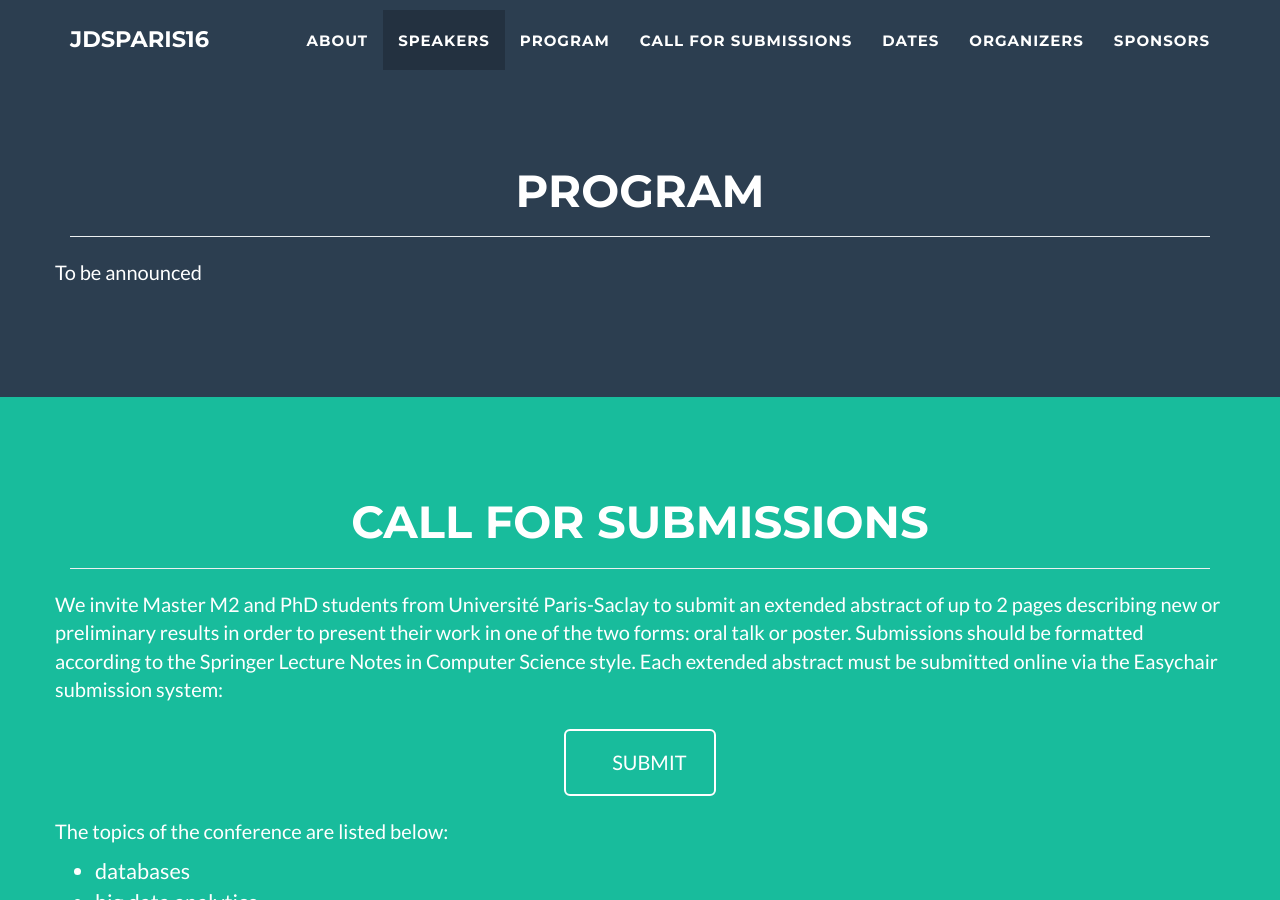
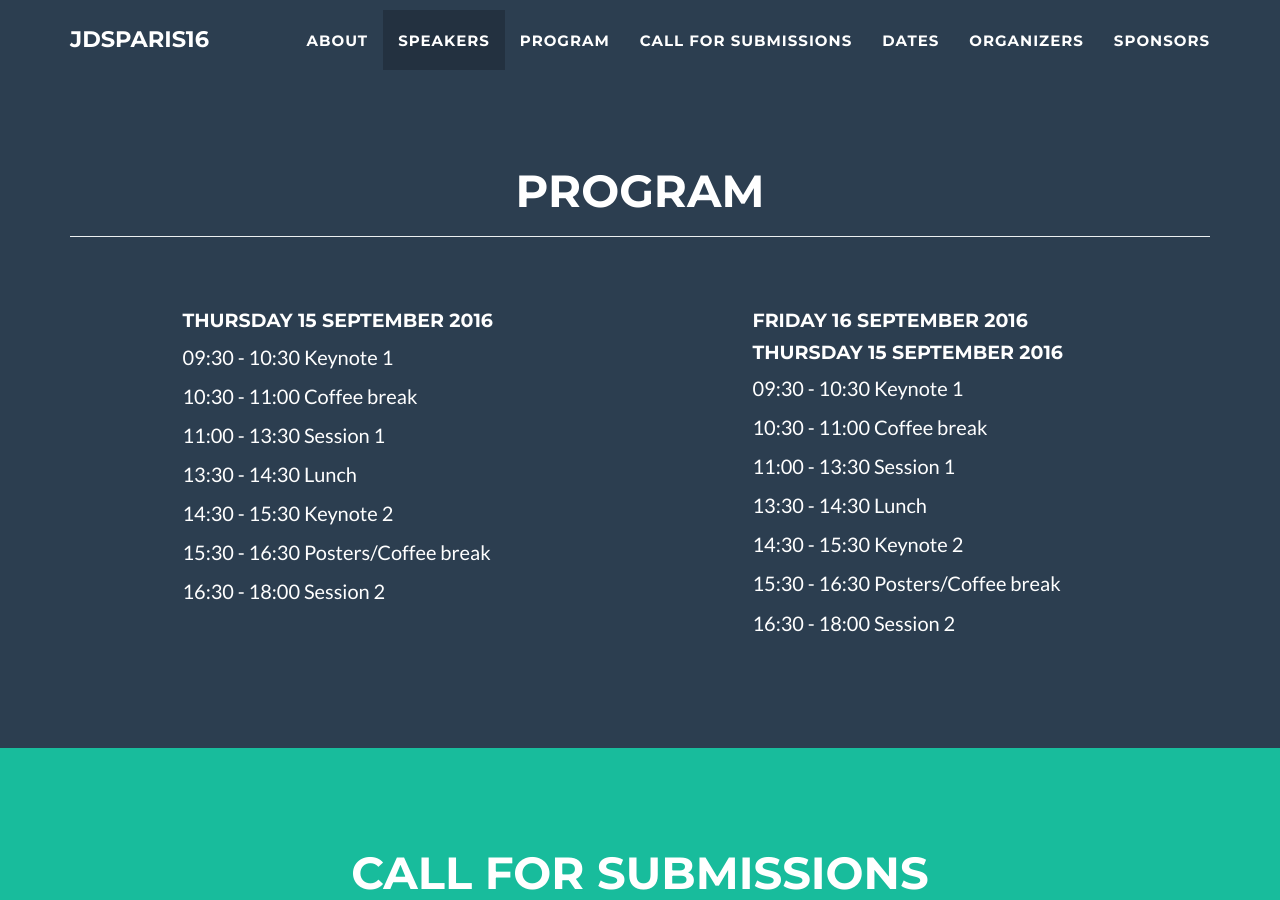
Before and after one commit to bigmine/jDSParis16, a Jekyll site: the page built from index.html, in a window 1280 px wide and 900 px high, scrolled down 1854 px. Built offline with Jekyll 4.4.1, drawn with Linux system fonts in a browser that asks for light colours.

Commit message:
Update program

```diff
--- a/_includes/program.html
+++ b/_includes/program.html
@@ -8,7 +8,34 @@
                 </div>
             </div>
             <div class="row">
-              <p>To be announced</p>
+              <div class="col-lg-12 col-lg-offset-1">
+                <div class="col-lg-6 col-md-6 col-sm-12" style='color: #ffffff;'>
+                    <br/>
+                    <br/>
+					<h4 >Thursday 15 September 2016</h4>
+					<p align="justify">09:30 - 10:30	Keynote 1</p>
+					<p align="justify">10:30 - 11:00	Coffee break</p>
+					<p align="justify">11:00 - 13:30	Session 1</p>
+					<p align="justify">13:30 - 14:30	Lunch</p>
+					<p align="justify">14:30 - 15:30	Keynote 2</p>
+					<p align="justify">15:30 - 16:30	Posters/Coffee break</p>
+					<p align="justify">16:30 - 18:00	Session 2</p>
+                </div>
+
+                <div class="col-lg-6 col-md-6 col-sm-12" style='color: #ffffff;'>
+                    <br/>
+                    <br/>
+                    <h4>Friday 16 September 2016</h4>
+                                       <h4 >Thursday 15 September 2016</h4>
+                                        <p align="justify">09:30 - 10:30        Keynote 1</p>
+                                        <p align="justify">10:30 - 11:00        Coffee break</p>
+                                        <p align="justify">11:00 - 13:30        Session 1</p>
+                                        <p align="justify">13:30 - 14:30        Lunch</p>
+                                        <p align="justify">14:30 - 15:30        Keynote 2</p>
+                                        <p align="justify">15:30 - 16:30        Posters/Coffee break</p>
+                                        <p align="justify">16:30 - 18:00        Session 2</p>
+                </div>
+             </div>
             </div>
         </div>
     </section>
```
